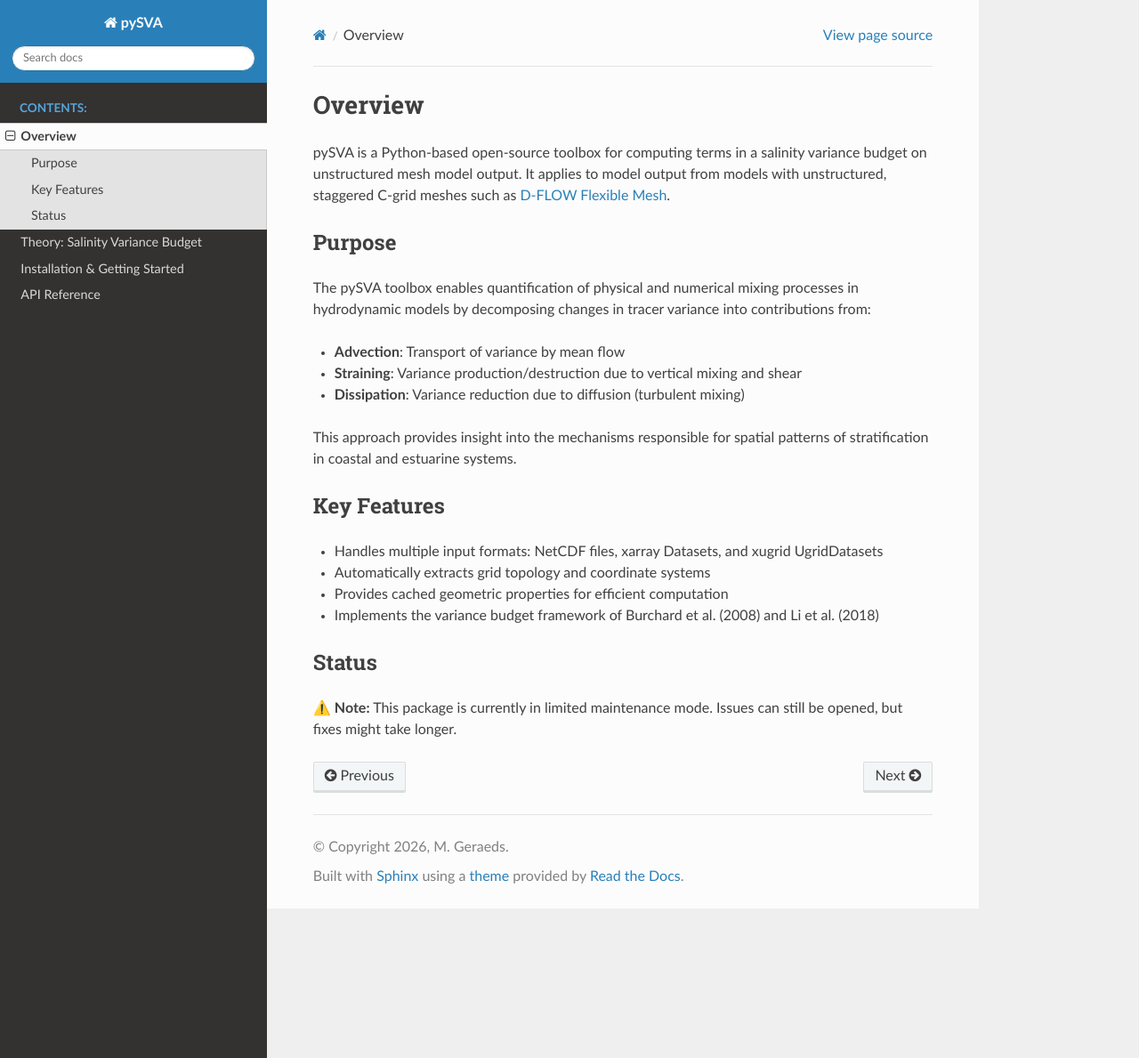
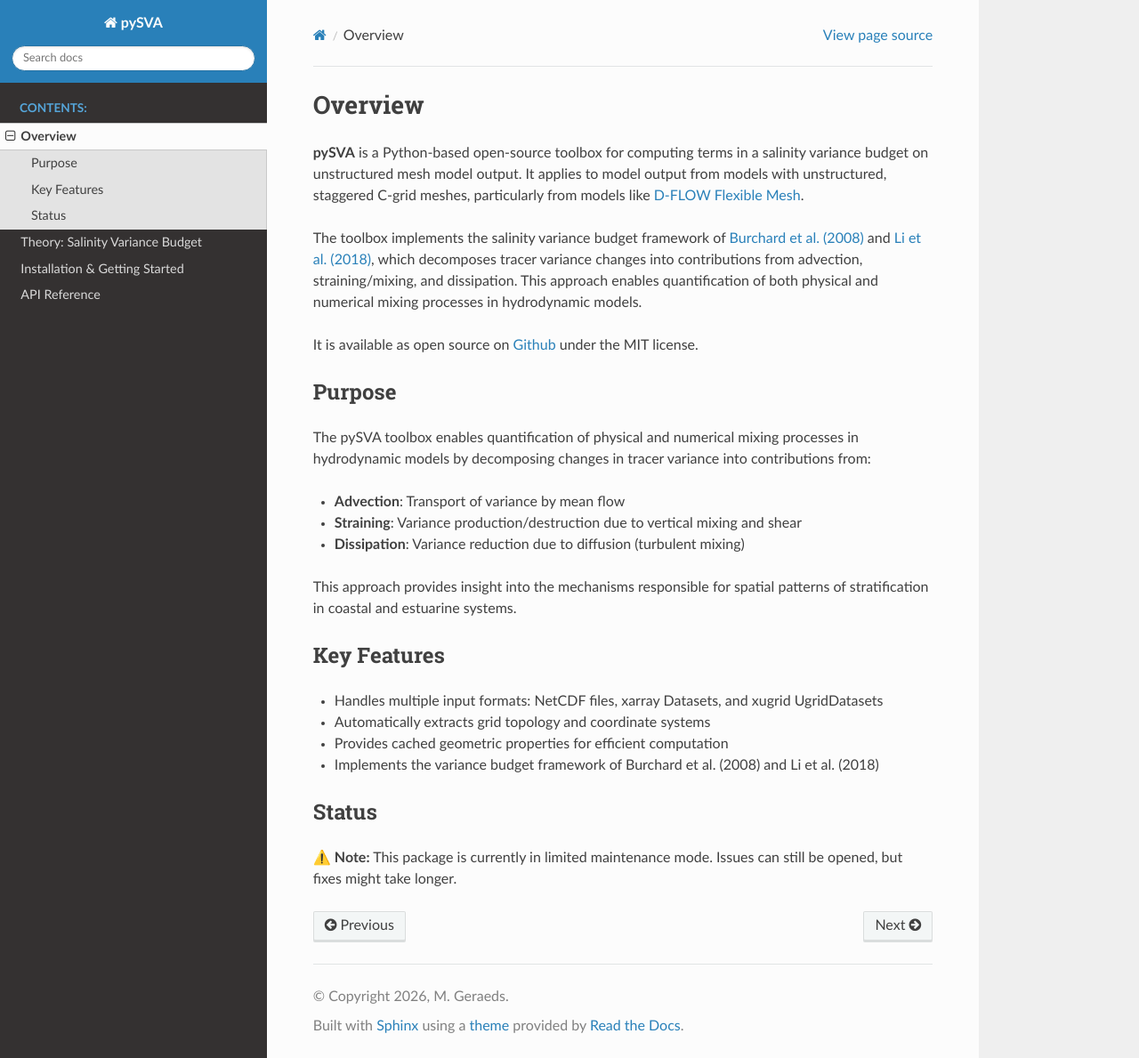
Before and after one commit to mgeraeds/pysva, a Sphinx documentation site: the page built from docs/source/overview.rst, in a window 1280 px wide and 1189 px high. Shown: the whole window at 89% size. Built offline with Sphinx 7.4.7 and the Read the Docs theme 3.1.0, drawn with Linux system fonts in a browser that asks for light colours.

Commit message:
Minor fixes, add intro to overview.

```diff
--- a/docs/source/conf.py
+++ b/docs/source/conf.py
@@ -48,3 +48,6 @@
 
 html_theme = 'sphinx_rtd_theme'
 html_static_path = ['_static']
+html_sidebars = {
+	'**': ['globaltoc.html', 'relations.html', 'sourcelink.html', 'searchbox.html']
+}
--- a/docs/source/overview.rst
+++ b/docs/source/overview.rst
@@ -1,7 +1,11 @@
 Overview
 ========
 
-pySVA is a Python-based open-source toolbox for computing terms in a salinity variance budget on unstructured mesh model output. It applies to model output from models with unstructured, staggered C-grid meshes such as `D-FLOW Flexible Mesh <https://content.oss.deltares.nl/delft3d/D-Flow_FM_User_Manual.pdf>`_.
+**pySVA** is a Python-based open-source toolbox for computing terms in a salinity variance budget on unstructured mesh model output. It applies to model output from models with unstructured, staggered C-grid meshes, particularly from models like `D-FLOW Flexible Mesh <https://content.oss.deltares.nl/delft3d/D-Flow_FM_User_Manual.pdf>`_.
+
+The toolbox implements the salinity variance budget framework of `Burchard et al. (2008) <https://doi.org/10.1016/j.ocemod.2007.10.003>`_ and `Li et al. (2018) <https://doi.org/10.1175/JPO-D-17-0189.1>`_, which decomposes tracer variance changes into contributions from advection, straining/mixing, and dissipation. This approach enables quantification of both physical and numerical mixing processes in hydrodynamic models.
+
+It is available as open source on `Github <https://github.com/mgeraeds/pysva>`_ under the MIT license.
 
 Purpose
 -------
```
